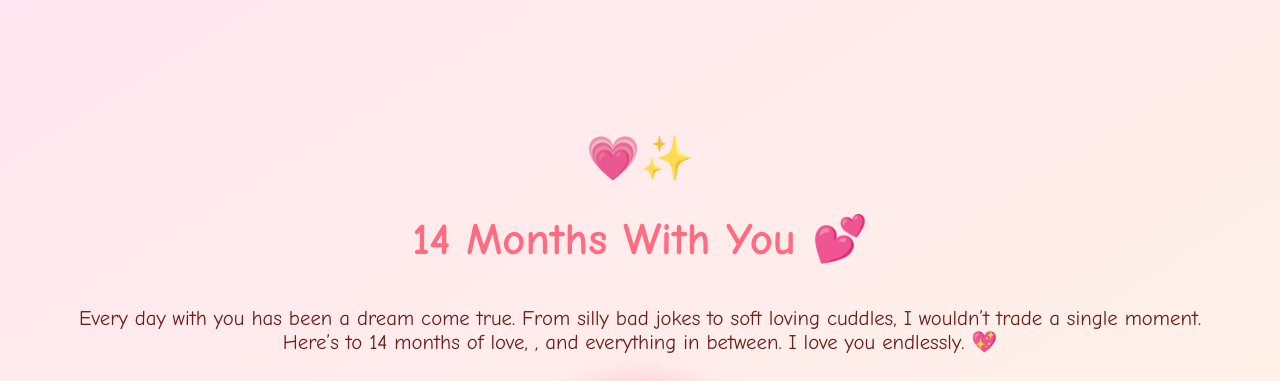
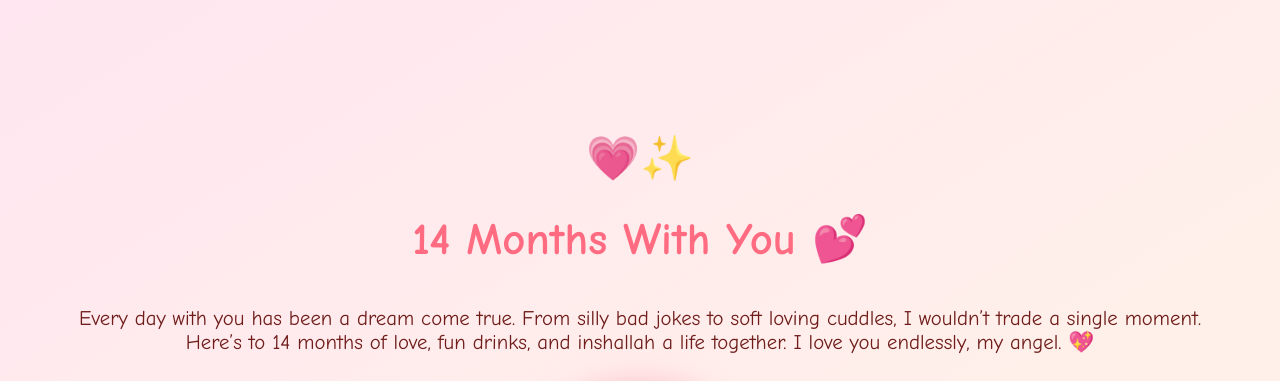
Before and after one commit to za1nkhan/14th-anniversary, a plain HTML site: page index.html in a window 1280 px wide. Shown: the top 381 px of the page. Drawn offline with Linux system fonts and the light colour scheme.

Commit message:
Update index.html

```diff
--- a/index.html
+++ b/index.html
@@ -86,7 +86,7 @@
 <body>
   <div class="heart-sparkle">💗✨</div>
   <h1>14 Months With You 💕</h1>
-  <p>Every day with you has been a dream come true. From silly bad jokes to soft loving cuddles, I wouldn’t trade a single moment. Here’s to 14 months of love, , and everything in between. I love you endlessly. 💖</p>
+  <p>Every day with you has been a dream come true. From silly bad jokes to soft loving cuddles, I wouldn’t trade a single moment. Here’s to 14 months of love, fun drinks, and inshallah a life together. I love you endlessly, my angel. 💖</p>
 
   <div class="photo-container">
     <img src="image (2).jpg" alt="Our cute memory">
```
